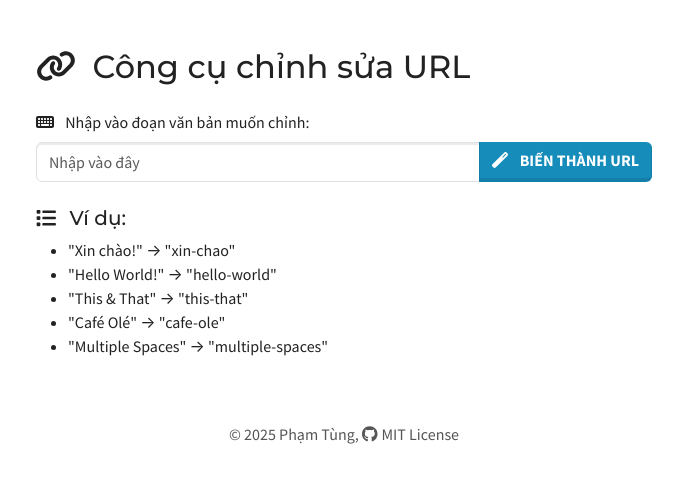
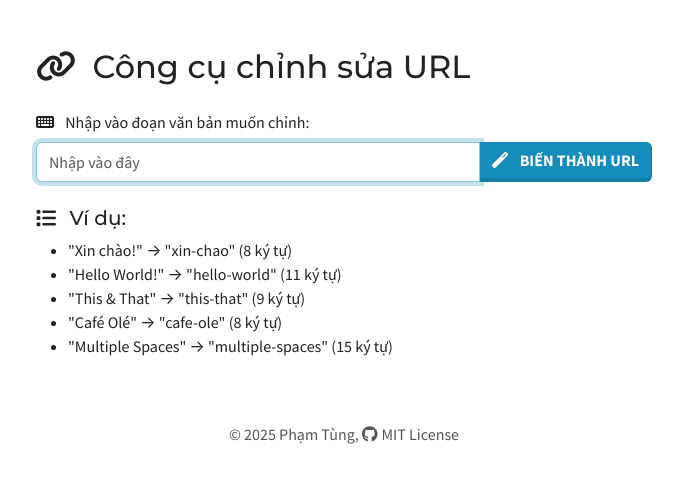
Before and after one commit to tungpham42/chinh-url, a React (Create React App) app: page / in a window 1280 px wide. Shown: the top 482 px of the page, without its empty margins (296-979 px from the left). Built offline with nearby package versions, Linux system fonts and the light colour scheme.

Commit message:
Update RomanizeTool.js

```diff
--- a/src/components/RomanizeTool.js
+++ b/src/components/RomanizeTool.js
@@ -16,6 +16,8 @@ const RomanizeTool = () => {
   const [inputText, setInputText] = useState("");
   const [romanizedText, setRomanizedText] = useState("");
   const [copied, setCopied] = useState(false);
+  const [error, setError] = useState("");
+  const [charCount, setCharCount] = useState(0); // Add state for character count
 
   // Function to romanize the string
   const romanizeString = (str) => {
@@ -29,8 +31,18 @@ const RomanizeTool = () => {
 
   const handleSubmit = (e) => {
     e.preventDefault();
+    // Check if inputText is empty or only whitespace
+    if (!inputText.trim()) {
+      setError("Vui lòng nhập văn bản để chỉnh sửa!");
+      setRomanizedText("");
+      setCharCount(0); // Reset character count on error
+      return;
+    }
+    // Clear error and process input if not empty
+    setError("");
     const result = romanizeString(inputText);
     setRomanizedText(result);
+    setCharCount(result.length); // Set character count based on result length
     setCopied(false);
   };
 
@@ -58,6 +70,7 @@ const RomanizeTool = () => {
               value={inputText}
               onChange={(e) => setInputText(e.target.value)}
               placeholder="Nhập vào đây"
+              autoFocus
             />
             <Button variant="primary" type="submit">
               <FontAwesomeIcon icon={faMagic} className="me-2" /> Biến thành URL
@@ -66,7 +79,13 @@ const RomanizeTool = () => {
         </Form.Group>
       </Form>
 
-      {romanizedText && (
+      {error && (
+        <Alert variant="danger" className="mt-3">
+          {error}
+        </Alert>
+      )}
+
+      {romanizedText && !error && (
         <div className="mt-3">
           <h4>
             <FontAwesomeIcon icon={faCheckCircle} className="me-2" /> Kết quả:
@@ -77,6 +96,9 @@ const RomanizeTool = () => {
               <FontAwesomeIcon icon={faCopy} className="me-2" /> Sao chép
             </Button>
           </InputGroup>
+          <p className="mt-2">
+            Số ký tự: <strong>{charCount}</strong>
+          </p>
           {copied && (
             <Alert variant="success" className="mt-2">
               <FontAwesomeIcon icon={faCheck} className="me-2" /> Đã sao chép!
@@ -90,11 +112,11 @@ const RomanizeTool = () => {
           <FontAwesomeIcon icon={faList} className="me-2" /> Ví dụ:
         </h5>
         <ul>
-          <li>"Xin chào!" → "xin-chao"</li>
-          <li>"Hello World!" → "hello-world"</li>
-          <li>"This & That" → "this-that"</li>
-          <li>"Café Olé" → "cafe-ole"</li>
-          <li>"Multiple Spaces" → "multiple-spaces"</li>
+          <li>"Xin chào!" → "xin-chao" (8 ký tự)</li>
+          <li>"Hello World!" → "hello-world" (11 ký tự)</li>
+          <li>"This & That" → "this-that" (9 ký tự)</li>
+          <li>"Café Olé" → "cafe-ole" (8 ký tự)</li>
+          <li>"Multiple Spaces" → "multiple-spaces" (15 ký tự)</li>
         </ul>
       </div>
     </Container>
```
